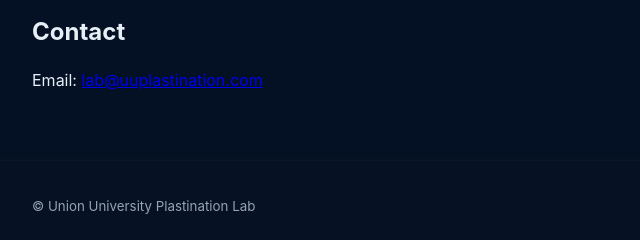
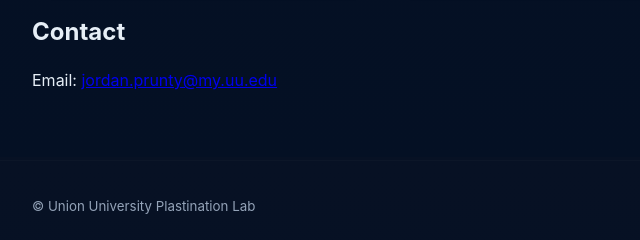
Before and after one commit to jprunty05/uuplastination-public, a plain HTML site: page index.html in a window 1280 px wide. Shown: the part 643-883 px from the top of the page, 78-718 px from the left. Drawn offline with Linux system fonts and the light colour scheme; files that its build step writes are made by us from their sources; a script that the page names is missing.

Commit message:
Update homepage text

```diff
--- a/index.html
+++ b/index.html
@@ -47,7 +47,7 @@
 
     <section class="container">
       <h2>Contact</h2>
-      <p>Email: <a href="mailto:jordan.prunty@my.uu.edu">lab@uuplastination.com</a></p>
+      <p>Email: <a href="mailto:jordan.prunty@my.uu.edu">jordan.prunty@my.uu.edu</a></p>
     </section>
   </main>
 
```
